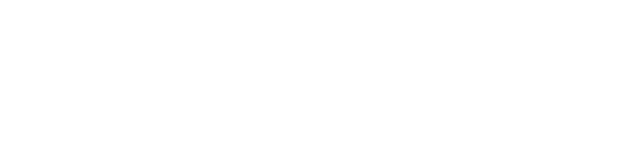
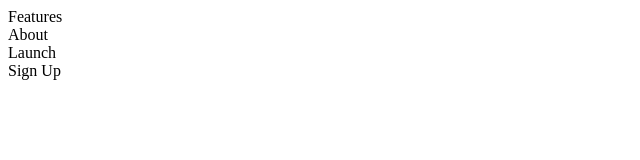
Before and after one commit to JurgisSpurgis/1_Egzas, a plain HTML site: page index.html in a window 1280 px wide. Shown: the whole page, without its empty margins (0-640 px from the left). Drawn offline with Linux system fonts and the light colour scheme.

Commit message:
Navbar griaučiai

```diff
--- a/index.html
+++ b/index.html
@@ -7,6 +7,22 @@
     <title>frontEndoEgzas. O vėjai, pūskit man į nugarą!!!</title>
 </head>
 <body>
+    <!-- NAVBARAS  -->
+    <div class="navbar">
+        <div class="menu-items">
+            <div>Features</div>
+            <div>About</div>
+            <div>Launch</div>
+            <div>Sign Up</div>
+        </div>
+        <div class="logo-navbar">
+            <a href="">
+                <div class="logo"></div>
+                <!-- CIA REIKĖS LOGO PER CSS -->
+            </a>
+        </div>
+    </div>
+    <!-- HERO -->
 
 </body>
 </html>
```
